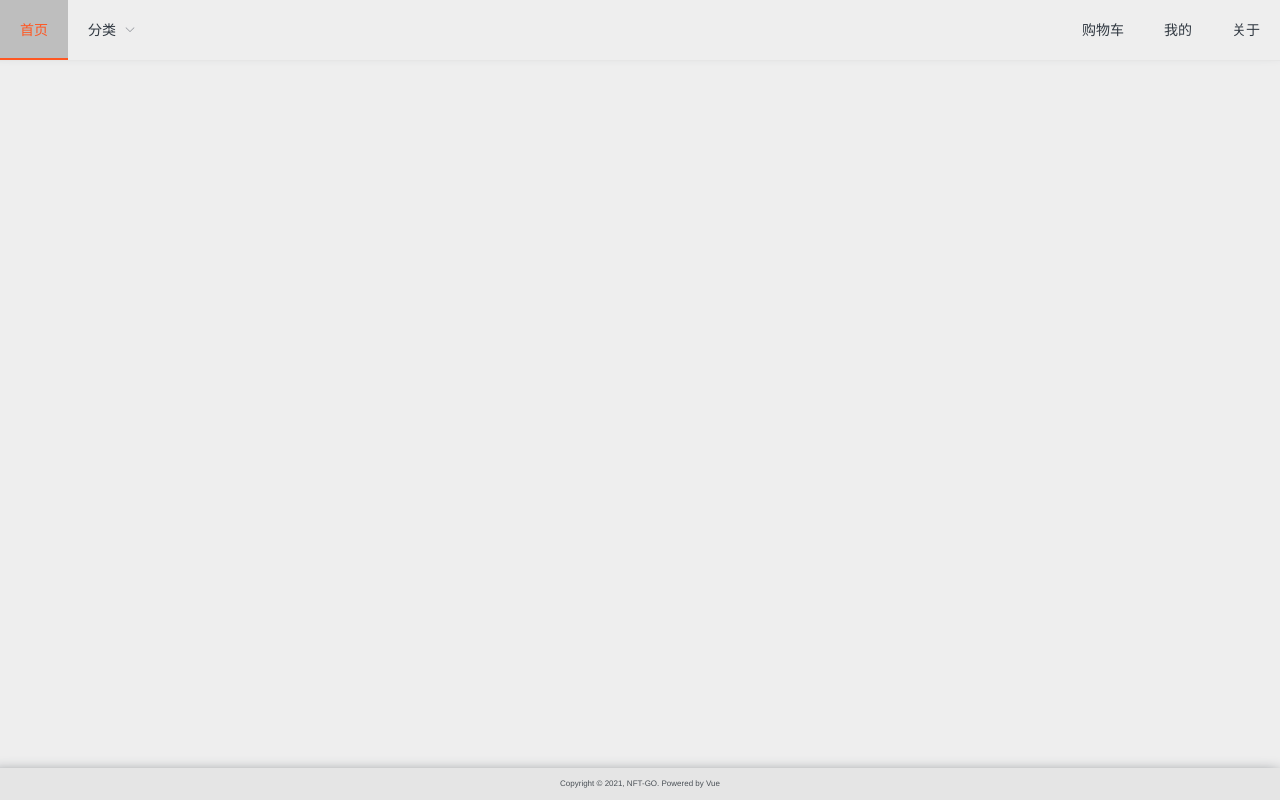
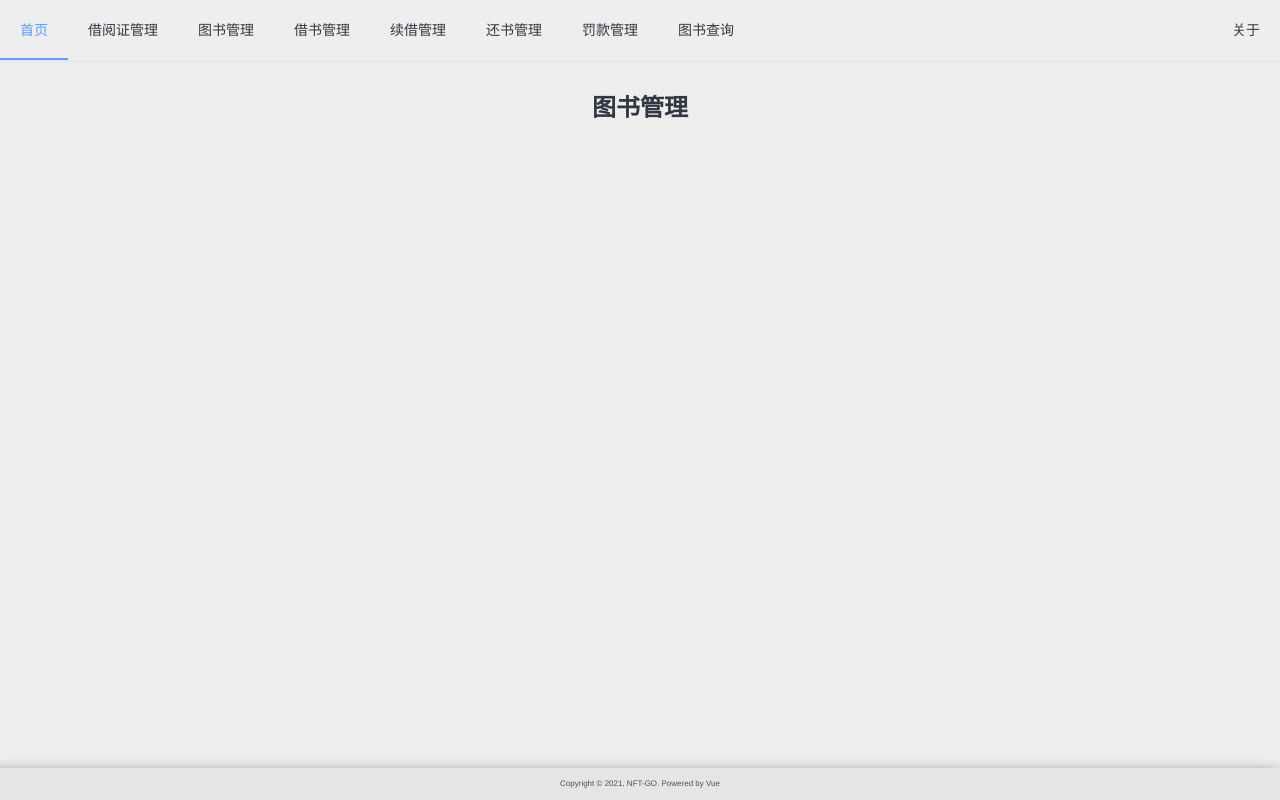
Before and after one commit to Gavin0x0/dp-library, a Vue app: page /book-management in a window 1280 px wide. Built offline with nearby package versions, Linux system fonts and the light colour scheme.

Commit message:
完善router导航器结构 加入所有页面骨架

```diff
--- a/src/components/HelloWorld.vue
+++ b/src/components/HelloWorld.vue
@@ -117,6 +117,6 @@ li {
   margin: 0 10px;
 }
 a {
-  color: #42b983;
+  color: #5e9bf7;
 }
 </style>
--- a/src/components/NavMenu.vue
+++ b/src/components/NavMenu.vue
@@ -7,18 +7,17 @@
     @select="handleSelect"
     background-color="#eeeeee"
     text-color="#303841"
-    active-text-color="#ff5722"
+    active-text-color="#5e9bf7"
   >
-    <el-menu-item index="/home">首页</el-menu-item>
-    <el-submenu index="/class">
-      <template #title>分类</template>
-      <el-menu-item index="/1">选项1</el-menu-item>
-      <el-menu-item index="/2">选项2</el-menu-item>
-      <el-menu-item index="/3">选项3</el-menu-item>
-    </el-submenu>
+    <el-menu-item index="/">首页</el-menu-item>
+    <el-menu-item index="/card-management">借阅证管理</el-menu-item>
+    <el-menu-item index="/book-management">图书管理</el-menu-item>
+    <el-menu-item index="/borrow-management">借书管理</el-menu-item>
+    <el-menu-item index="/renew-management">续借管理</el-menu-item>
+    <el-menu-item index="/return-management">还书管理</el-menu-item>
+    <el-menu-item index="/fine-management">罚款管理</el-menu-item>
+    <el-menu-item index="/book-query">图书查询</el-menu-item>
     <el-menu-item style="float: right" index="/about">关于</el-menu-item>
-    <el-menu-item style="float: right" index="/mine">我的</el-menu-item>
-    <el-menu-item style="float: right" index="/cart">购物车</el-menu-item>
   </el-menu>
 </template>
 
@@ -26,7 +25,7 @@
 export default {
   data() {
     return {
-      activeIndex: "/home",
+      activeIndex: "/",
     };
   },
   methods: {
--- a/src/element-variables.scss
+++ b/src/element-variables.scss
@@ -3,7 +3,7 @@ Write your variables here. All available variables can be
 found in element-plus/packages/theme-chalk/src/common/var.scss.
 For example, to overwrite the theme color:
 */
-$--color-primary: hotpink;
+$--color-primary: #5e9bf7;
 
 /* icon font path, required */
 $--font-path: '~element-plus/lib/theme-chalk/fonts';
--- a/src/router/index.js
+++ b/src/router/index.js
@@ -1,5 +1,12 @@
 import { createRouter, createWebHistory } from "vue-router";
 import Home from "../views/Home.vue";
+import BookMgr from "../views/BookMgr.vue";
+import BookQuery from "../views/BookQuery.vue";
+import BorrowMgr from "../views/BorrowMgr.vue";
+import CardMgr from "../views/CardMgr.vue";
+import FineMgr from "../views/FineMgr.vue";
+import RenewMgr from "../views/RenewMgr.vue";
+import ReturnMgr from "../views/ReturnMgr.vue";
 
 const routes = [
   {
@@ -16,6 +23,41 @@ const routes = [
     component: () =>
       import(/* webpackChunkName: "about" */ "../views/About.vue"),
   },
+  {
+    path: "/card-management",
+    name: "CardMgr",
+    component: CardMgr,
+  },
+  {
+    path: "/book-management",
+    name: "BookMgr",
+    component: BookMgr,
+  },
+  {
+    path: "/borrow-management",
+    name: "BorrowMgr",
+    component: BorrowMgr,
+  },
+  {
+    path: "/renew-management",
+    name: "RenewMgr",
+    component: RenewMgr,
+  },
+  {
+    path: "/return-management",
+    name: "ReturnMgr",
+    component: ReturnMgr,
+  },
+  {
+    path: "/fine-management",
+    name: "FineMgr",
+    component: FineMgr,
+  },
+  {
+    path: "/book-query",
+    name: "BookQuery",
+    component: BookQuery,
+  },
 ];
 
 const router = createRouter({
--- /dev/null
+++ b/src/views/BookMgr.vue
@@ -0,0 +1,9 @@
+<template>
+  <h1>图书管理</h1>
+</template>
+
+<script>
+export default {};
+</script>
+
+<style></style>
--- /dev/null
+++ b/src/views/BookQuery.vue
@@ -0,0 +1,9 @@
+<template>
+  <h1>图书查询</h1>
+</template>
+
+<script>
+export default {};
+</script>
+
+<style></style>
--- /dev/null
+++ b/src/views/BorrowMgr.vue
@@ -0,0 +1,9 @@
+<template>
+  <h1>借书管理</h1>
+</template>
+
+<script>
+export default {};
+</script>
+
+<style></style>
--- /dev/null
+++ b/src/views/CardMgr.vue
@@ -0,0 +1,9 @@
+<template>
+  <h1>借阅证管理</h1>
+</template>
+
+<script>
+export default {};
+</script>
+
+<style></style>
--- /dev/null
+++ b/src/views/FineMgr.vue
@@ -0,0 +1,9 @@
+<template>
+  <h1>罚款管理</h1>
+</template>
+
+<script>
+export default {};
+</script>
+
+<style></style>
--- /dev/null
+++ b/src/views/RenewMgr.vue
@@ -0,0 +1,9 @@
+<template>
+  <h1>续借管理</h1>
+</template>
+
+<script>
+export default {};
+</script>
+
+<style></style>
--- /dev/null
+++ b/src/views/ReturnMgr.vue
@@ -0,0 +1,9 @@
+<template>
+  <h1>还书管理</h1>
+</template>
+
+<script>
+export default {};
+</script>
+
+<style></style>
```
Also changed, not shown: 1 other file (tests, documents, lock files or other folders).
